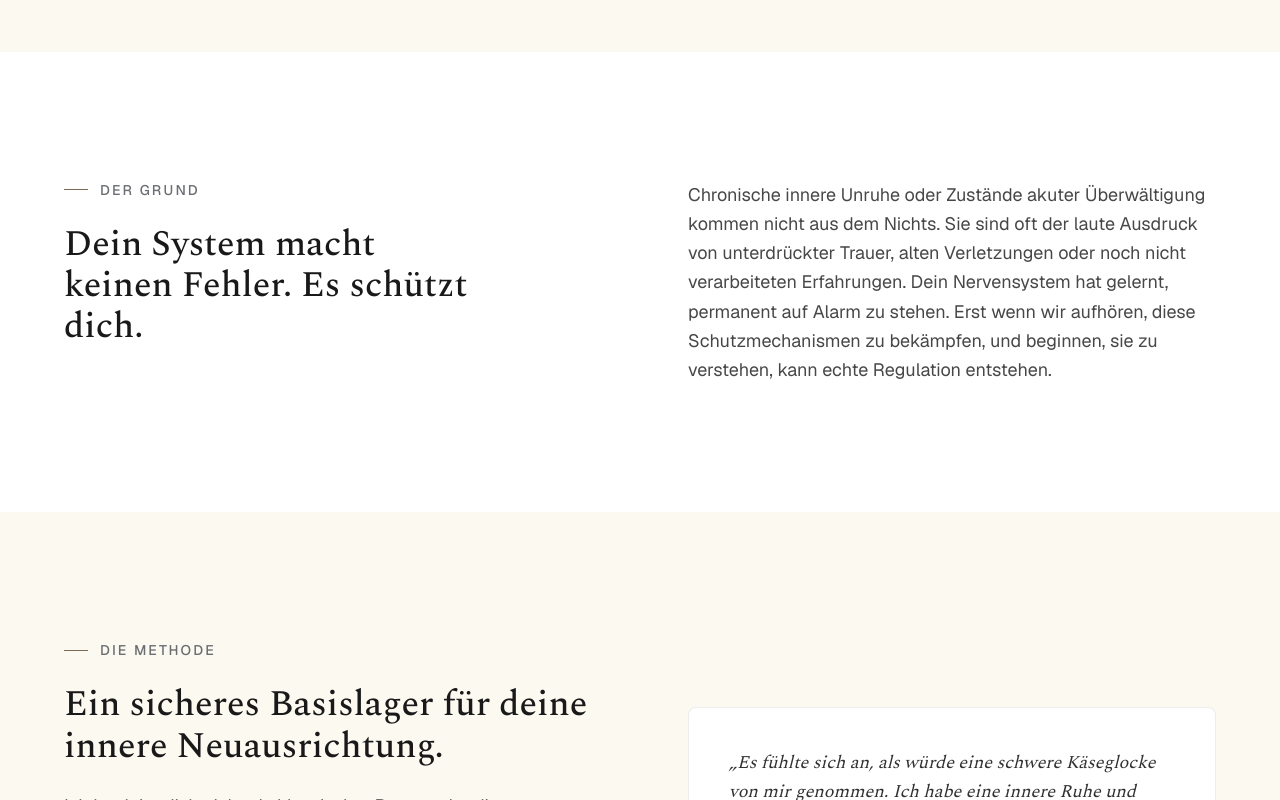
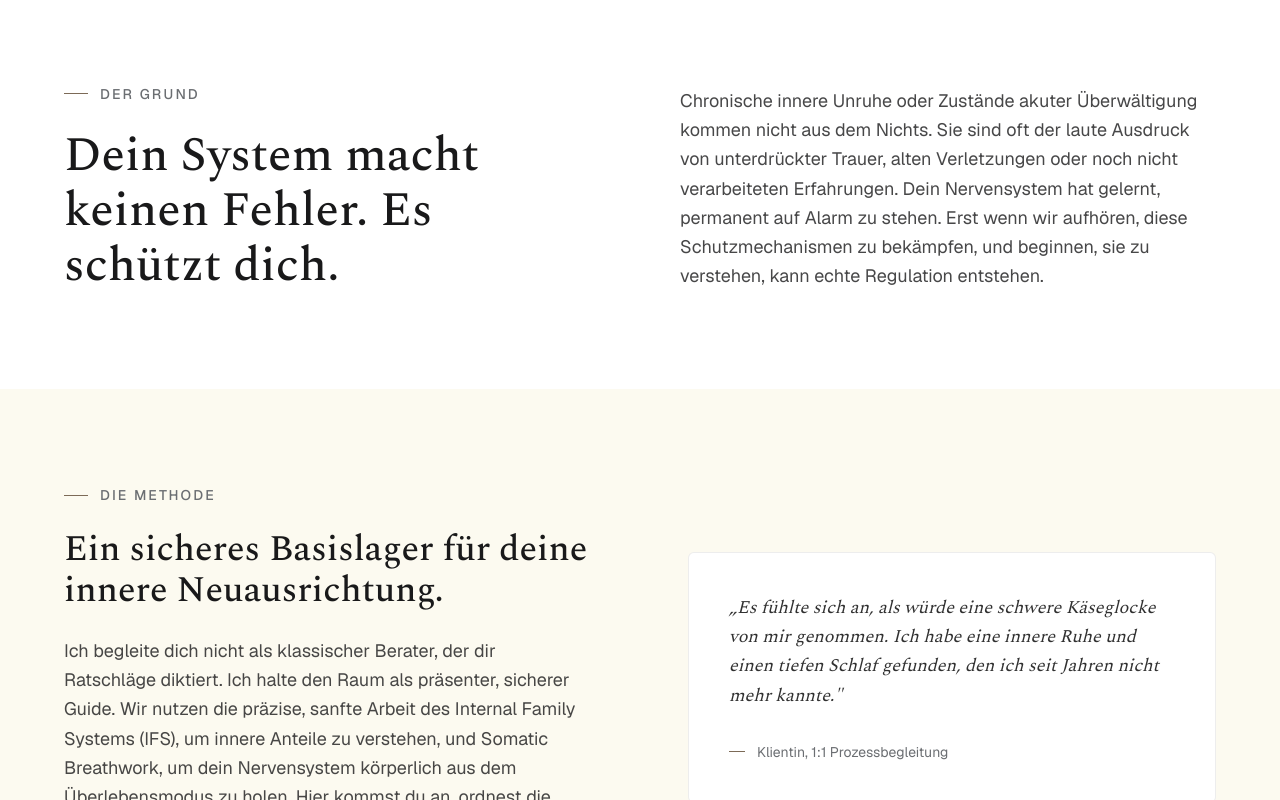
Before and after one commit to Mato-coding/mato-coaching, a Next.js app: page / in a window 1280 px wide. Shown: the part 1440-2240 px from the top of the page. Built offline with nearby package versions, Linux system fonts and the light colour scheme.

Commit message:
fix: correct body tokens, reduce section spacing, fix Cause layout

```diff
--- a/src/app/globals.css
+++ b/src/app/globals.css
@@ -1,13 +1,11 @@
 @import "tailwindcss";
 
 @theme {
-  /* Bestehende Tokens — alle Komponenten bleiben unverändert */
+  /* Farb-Tokens */
   --color-background: #fcfaf0;
   --color-surface: #ffffff;
   --color-primary: #19191a;
   --color-accent: #09173b;
-
-  /* Neu ergänzt */
   --color-muted: #6b6e72;
   --color-umber: #7c6a57;
 
@@ -15,15 +13,11 @@
   --font-sans: var(--font-geist-sans);
   --font-serif: var(--font-spectral);
   --font-mono: var(--font-geist-mono);
-
-  /* Radius */
-  --radius-sm: 4px;
-  --radius-md: 8px;
 }
 
 body {
-  background-color: var(--color-paper);
-  color: var(--color-ink);
+  background-color: var(--color-background);
+  color: var(--color-primary);
   font-family: var(--font-sans), system-ui, Arial, sans-serif;
   line-height: 1.6;
   margin: 0;
@@ -32,18 +26,14 @@ body {
   text-rendering: optimizeLegibility;
 }
 
-/* Überschriften standardmäßig in der Serife (Spectral) */
 h1, h2, h3 {
   font-family: var(--font-serif), Georgia, serif;
   line-height: 1.15;
   font-weight: 500;
 }
 
-/* Atem-Rhythmus / Motion: Bewegung respektiert Nutzer-Präferenz */
 @media (prefers-reduced-motion: reduce) {
-  *,
-  *::before,
-  *::after {
+  *, *::before, *::after {
     animation-duration: 0.01ms !important;
     animation-iteration-count: 1 !important;
     transition-duration: 0.01ms !important;
--- a/src/components/sections/About.tsx
+++ b/src/components/sections/About.tsx
@@ -9,7 +9,7 @@ const credentials = [
 
 export default function About() {
   return (
-    <section className="bg-surface py-24 md:py-32">
+    <section className="bg-surface py-16 md:py-24">
       <div className="mx-auto max-w-6xl px-6">
         <div className="grid grid-cols-1 items-center gap-12 lg:grid-cols-2 lg:gap-20">
 
--- a/src/components/sections/CTA.tsx
+++ b/src/components/sections/CTA.tsx
@@ -3,7 +3,7 @@ import FadeIn from "../ui/FadeIn";
 
 export default function CTA() {
   return (
-    <section className="bg-background px-6 py-24 md:py-32">
+    <section className="bg-background px-6 py-16 md:py-24">
       <div className="mx-auto max-w-2xl text-center">
 
         <FadeIn>
--- a/src/components/sections/Cause.tsx
+++ b/src/components/sections/Cause.tsx
@@ -2,12 +2,12 @@ import FadeIn from "../ui/FadeIn";
 
 export default function Cause() {
   return (
-    <section className="bg-surface px-6 py-24 md:py-32">
+    <section className="bg-surface px-6 py-16 md:py-24">
       <div className="mx-auto max-w-6xl">
-        <div className="grid grid-cols-1 gap-12 md:grid-cols-12 md:gap-16 lg:gap-24">
+        <div className="grid grid-cols-1 gap-12 md:grid-cols-2 md:gap-16 lg:gap-20">
 
           {/* Linke Spalte: Eyebrow + Headline */}
-          <div className="md:col-span-5">
+          <div>
             <FadeIn>
               <div className="flex items-center gap-3 mb-6">
                 <span className="h-px w-6 bg-umber" aria-hidden="true" />
@@ -17,14 +17,14 @@ export default function Cause() {
               </div>
             </FadeIn>
             <FadeIn delay={0.1}>
-              <h2 className="font-serif text-3xl md:text-4xl font-medium text-primary leading-[1.15]">
+              <h2 className="font-serif text-4xl md:text-5xl font-medium text-primary leading-[1.1]">
                 Dein System macht keinen Fehler. Es schützt dich.
               </h2>
             </FadeIn>
           </div>
 
-          {/* Rechte Spalte: Body-Text */}
-          <div className="md:col-span-7 lg:col-span-6 lg:col-start-7">
+          {/* Rechte Spalte: Body-Text, vertikal zentriert */}
+          <div className="flex items-center">
             <FadeIn delay={0.2}>
               <p className="text-primary/80 text-lg leading-relaxed">
                 Chronische innere Unruhe oder Zustände akuter Überwältigung
--- a/src/components/sections/Method.tsx
+++ b/src/components/sections/Method.tsx
@@ -2,7 +2,7 @@ import FadeIn from "../ui/FadeIn";
 
 export default function Method() {
   return (
-    <section className="bg-background px-6 py-24 md:py-32">
+    <section className="bg-background px-6 py-16 md:py-24">
       <div className="mx-auto max-w-6xl">
         <div className="grid grid-cols-1 items-center gap-12 md:grid-cols-2 md:gap-16 lg:gap-24">
 
--- a/src/components/sections/Transformation.tsx
+++ b/src/components/sections/Transformation.tsx
@@ -8,7 +8,7 @@ const benefits = [
 
 export default function Transformation() {
   return (
-    <section className="bg-background px-6 py-24 md:py-32">
+    <section className="bg-background px-6 py-16 md:py-24">
       <div className="mx-auto max-w-3xl">
 
         {/* Eyebrow mit Umber-Signature */}
```
